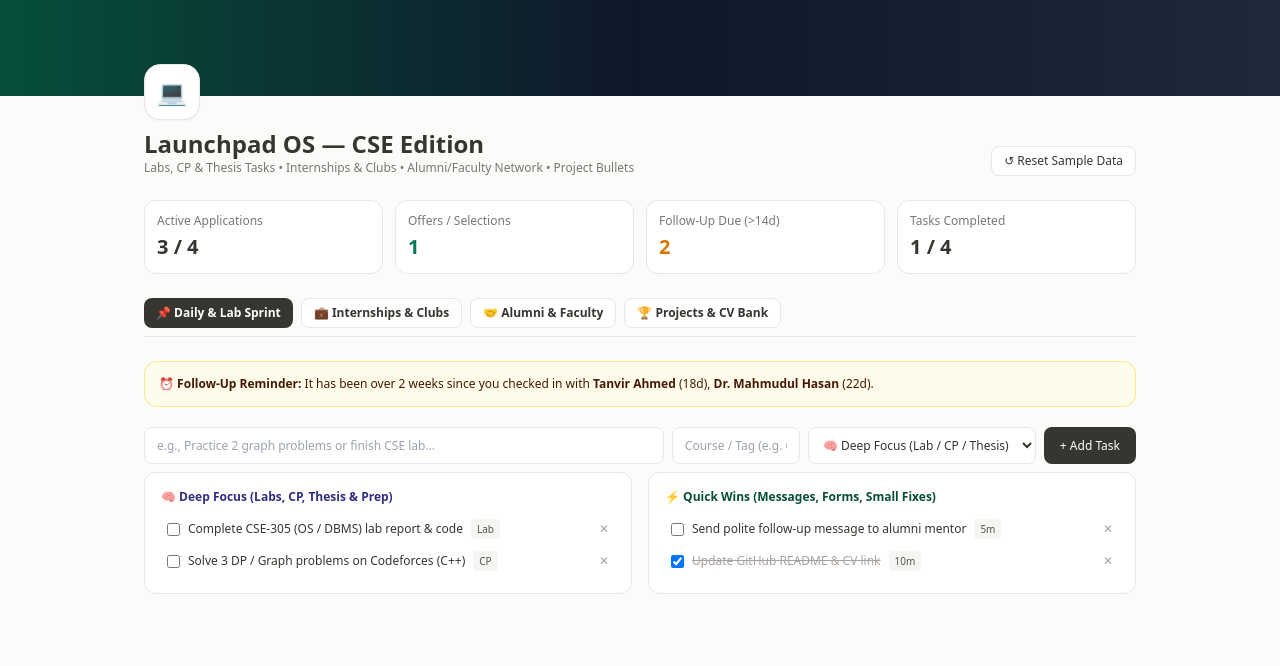
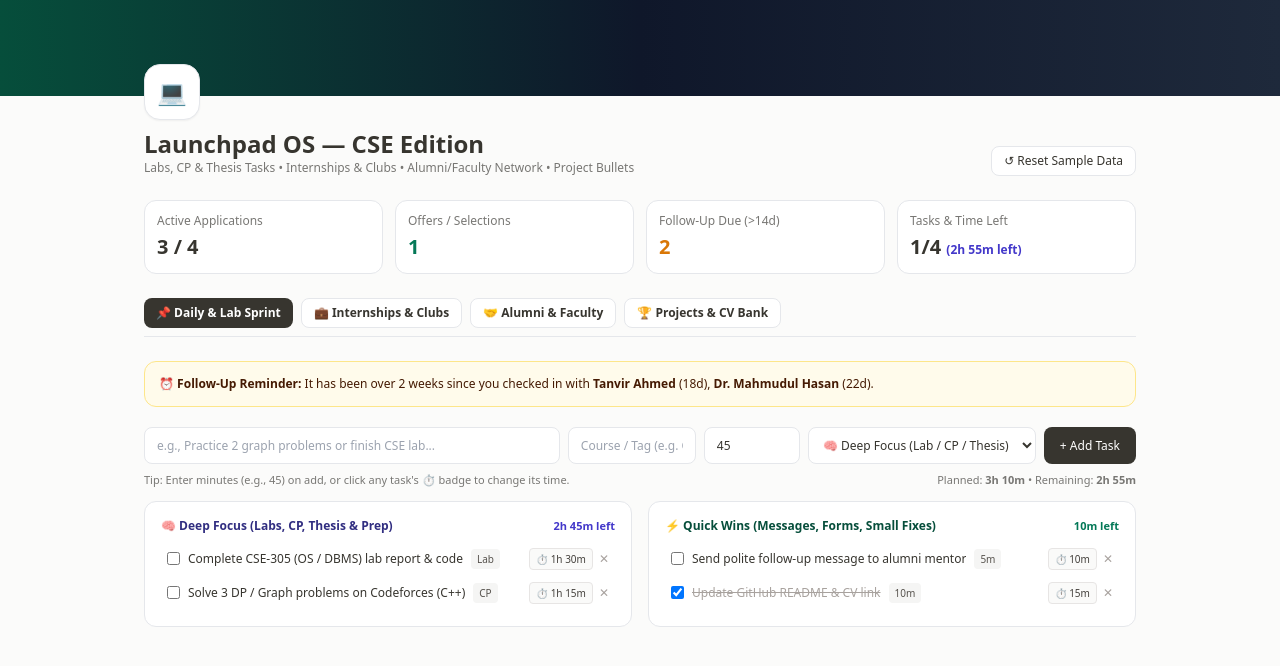
Before and after one commit to as-em/launchpad-student-os, a plain HTML site: page index.html in a window 1280 px wide. Drawn offline with nearby package versions, Linux system fonts and the light colour scheme.

Commit message:
Update index.html

```diff
--- a/index.html
+++ b/index.html
@@ -86,10 +86,10 @@
           { id: 3, name: 'Dr. Mahmudul Hasan', role: 'Associate Professor, CSE', org: 'AI & NLP Lab', days: 22, note: 'Ask about available 4th-year thesis / research slots.' }
         ],
         tasks: [
-          { id: 1, title: 'Complete CSE-305 (OS / DBMS) lab report & code', tag: 'Lab', energy: 'High', done: false },
-          { id: 2, title: 'Solve 3 DP / Graph problems on Codeforces (C++)', tag: 'CP', energy: 'High', done: false },
-          { id: 3, title: 'Send polite follow-up message to alumni mentor', tag: '5m', energy: 'Low', done: false },
-          { id: 4, title: 'Update GitHub README & CV link', tag: '10m', energy: 'Low', done: true }
+          { id: 1, title: 'Complete CSE-305 (OS / DBMS) lab report & code', tag: 'Lab', energy: 'High', minutes: 90, done: false },
+          { id: 2, title: 'Solve 3 DP / Graph problems on Codeforces (C++)', tag: 'CP', energy: 'High', minutes: 75, done: false },
+          { id: 3, title: 'Send polite follow-up message to alumni mentor', tag: '5m', energy: 'Low', minutes: 10, done: false },
+          { id: 4, title: 'Update GitHub README & CV link', tag: '10m', energy: 'Low', minutes: 15, done: true }
         ],
         modalOppId: null,
         customDesc: '',
@@ -99,6 +99,7 @@
 
       let state = JSON.parse(localStorage.getItem('launchpad_bd_cse_v1') || 'null') || structuredClone(defaults);
       state.taskError = state.taskError || '';
+      state.tasks = (state.tasks || []).map(t => ({ ...t, minutes: Number(t.minutes) > 0 ? Number(t.minutes) : 30 }));
 
       function save() {
         localStorage.setItem('launchpad_bd_cse_v1', JSON.stringify(state));
@@ -113,6 +114,14 @@
           '"': '&quot;',
           "'": '&#39;'
         }[m]));
+      }
+
+      function formatMins(mins) {
+        const m = Math.max(0, Number(mins) || 0);
+        if (m < 60) return `${m}m`;
+        const h = Math.floor(m / 60);
+        const rem = m % 60;
+        return rem ? `${h}h ${rem}m` : `${h}h`;
       }
 
       window.setTab = t => {
@@ -172,6 +181,20 @@
         }
       };
 
+      window.editTaskTime = id => {
+        const t = state.tasks.find(x => x.id === id);
+        if (!t) return;
+        const input = prompt(`Set time in minutes for "${t.title}":`, String(t.minutes || 30));
+        if (input === null) return;
+        const parsed = parseInt(input, 10);
+        if (!Number.isNaN(parsed) && parsed > 0 && parsed <= 1440) {
+          t.minutes = parsed;
+          save();
+        } else {
+          alert('Please enter a valid number of minutes (1 to 1440).');
+        }
+      };
+
       window.deleteTask = id => {
         state.tasks = state.tasks.filter(x => x.id !== id);
         save();
@@ -182,10 +205,13 @@
         const titleInput = document.getElementById('taskTitle');
         const tagInput = document.getElementById('taskTag');
         const energySelect = document.getElementById('taskEnergy');
+        const minutesInput = document.getElementById('taskMinutes');
 
         const title = titleInput ? titleInput.value.trim() : '';
         const energy = energySelect ? energySelect.value : 'High';
         const tag = (tagInput && tagInput.value.trim()) || (energy === 'High' ? 'Study/CP' : 'Quick');
+        const rawMins = minutesInput ? parseInt(minutesInput.value, 10) : (energy === 'High' ? 60 : 15);
+        const minutes = !Number.isNaN(rawMins) && rawMins > 0 && rawMins <= 1440 ? rawMins : (energy === 'High' ? 60 : 15);
 
         if (!title) {
           state.taskError = 'Please type a task before clicking + Add Task.';
@@ -200,6 +226,7 @@
           title,
           tag,
           energy,
+          minutes,
           done: false
         });
         save();
@@ -276,11 +303,31 @@
         render();
       };
 
+      function renderTaskRow(t) {
+        return `
+          <div class="flex items-center justify-between gap-2 rounded p-1.5 text-xs hover:bg-stone-50">
+            <label class="flex min-w-0 flex-1 cursor-pointer items-center gap-2">
+              <input type="checkbox" ${t.done ? 'checked' : ''} onchange="toggleTask(${t.id})" />
+              <span class="truncate ${t.done ? 'line-through text-stone-400' : ''}">${esc(t.title)}</span>
+              <span class="shrink-0 rounded bg-stone-100 px-1.5 py-0.5 text-[10px] text-stone-600">${esc(t.tag)}</span>
+            </label>
+            <div class="flex shrink-0 items-center gap-1.5">
+              <button type="button" onclick="editTaskTime(${t.id})" title="Click to edit time in minutes" class="rounded border border-stone-200 bg-stone-50 px-1.5 py-0.5 text-[10px] font-medium text-stone-700 hover:bg-stone-100">
+                ⏱️ ${formatMins(t.minutes)}
+              </button>
+              <button type="button" onclick="deleteTask(${t.id})" title="Delete" class="text-stone-400 hover:text-red-600">✕</button>
+            </div>
+          </div>
+        `;
+      }
+
       function render() {
         const cold = state.contacts.filter(c => c.days > 14);
         const activeCount = state.opps.filter(o => o.status !== 'Wishlist').length;
         const offersCount = state.opps.filter(o => o.status === 'Offer').length;
         const doneCount = state.tasks.filter(t => t.done).length;
+        const totalMins = state.tasks.reduce((sum, t) => sum + (Number(t.minutes) || 0), 0);
+        const remainingMins = state.tasks.filter(t => !t.done).reduce((sum, t) => sum + (Number(t.minutes) || 0), 0);
 
         let modalHtml = '';
         if (state.modalOppId) {
@@ -357,8 +404,8 @@
                 <div class="mt-1 text-xl font-bold text-amber-600">${cold.length}</div>
               </div>
               <div class="rounded-xl border bg-white p-3">
-                <div class="text-xs text-[#787774]">Tasks Completed</div>
-                <div class="mt-1 text-xl font-bold">${doneCount} / ${state.tasks.length}</div>
+                <div class="text-xs text-[#787774]">Tasks & Time Left</div>
+                <div class="mt-1 text-xl font-bold">${doneCount}/${state.tasks.length} <span class="text-xs font-semibold text-indigo-700">(${formatMins(remainingMins)} left)</span></div>
               </div>
             </div>
 
@@ -378,39 +425,40 @@
               <form onsubmit="addTask(event)" class="mb-2 flex flex-wrap gap-2">
                 <input id="taskTitle" placeholder="e.g., Practice 2 graph problems or finish CSE lab..." class="min-w-[200px] flex-1 rounded-lg border bg-white px-3 py-2 text-xs focus:outline-none focus:ring-2 focus:ring-stone-300" />
                 <input id="taskTag" placeholder="Course / Tag (e.g. CSE-311)" class="w-32 rounded-lg border bg-white px-3 py-2 text-xs focus:outline-none focus:ring-2 focus:ring-stone-300" />
+                <input id="taskMinutes" type="number" min="1" max="1440" list="presetMinutes" value="45" title="Estimated time in minutes" class="w-24 rounded-lg border bg-white px-3 py-2 text-xs focus:outline-none focus:ring-2 focus:ring-stone-300" />
+                <datalist id="presetMinutes">
+                  <option value="15"></option>
+                  <option value="30"></option>
+                  <option value="45"></option>
+                  <option value="60"></option>
+                  <option value="90"></option>
+                  <option value="120"></option>
+                </datalist>
                 <select id="taskEnergy" class="rounded-lg border bg-white px-2.5 py-2 text-xs focus:outline-none focus:ring-2 focus:ring-stone-300">
                   <option value="High">🧠 Deep Focus (Lab / CP / Thesis)</option>
                   <option value="Low">⚡ Quick Task (5–15m)</option>
                 </select>
                 <button type="submit" class="rounded-lg bg-[#37352f] px-4 py-2 text-xs font-medium text-white hover:bg-stone-800 active:scale-[0.99]">+ Add Task</button>
               </form>
-              ${state.taskError ? `<p class="mb-4 text-xs font-medium text-red-600">${esc(state.taskError)}</p>` : '<div class="mb-2"></div>'}
+              <div class="mb-3 flex flex-wrap items-center justify-between gap-2 text-[11px] text-[#787774]">
+                <span>Tip: Enter minutes (e.g., 45) on add, or click any task's ⏱️ badge to change its time.</span>
+                <span>Planned: <strong>${formatMins(totalMins)}</strong> • Remaining: <strong>${formatMins(remainingMins)}</strong></span>
+              </div>
+              ${state.taskError ? `<p class="mb-4 text-xs font-medium text-red-600">${esc(state.taskError)}</p>` : ''}
               <div class="grid grid-cols-1 gap-4 md:grid-cols-2">
                 <div class="rounded-xl border bg-white p-4">
-                  <div class="mb-2 text-xs font-bold text-indigo-900">🧠 Deep Focus (Labs, CP, Thesis & Prep)</div>
-                  ${state.tasks.filter(t => t.energy === 'High').map(t => `
-                    <div class="flex items-center justify-between gap-2 rounded p-1.5 text-xs hover:bg-stone-50">
-                      <label class="flex flex-1 cursor-pointer items-center gap-2">
-                        <input type="checkbox" ${t.done ? 'checked' : ''} onchange="toggleTask(${t.id})" />
-                        <span class="${t.done ? 'line-through text-stone-400' : ''}">${esc(t.title)}</span>
-                        <span class="rounded bg-stone-100 px-1.5 py-0.5 text-[10px] text-stone-600">${esc(t.tag)}</span>
-                      </label>
-                      <button onclick="deleteTask(${t.id})" title="Delete" class="text-stone-400 hover:text-red-600">✕</button>
-                    </div>
-                  `).join('') || '<p class="text-xs text-stone-400">No deep focus tasks yet.</p>'}
+                  <div class="mb-2 flex items-center justify-between text-xs font-bold text-indigo-900">
+                    <span>🧠 Deep Focus (Labs, CP, Thesis & Prep)</span>
+                    <span class="text-[11px] font-semibold text-indigo-700">${formatMins(state.tasks.filter(t => t.energy === 'High' && !t.done).reduce((s, t) => s + t.minutes, 0))} left</span>
+                  </div>
+                  ${state.tasks.filter(t => t.energy === 'High').map(renderTaskRow).join('') || '<p class="text-xs text-stone-400">No deep focus tasks yet.</p>'}
                 </div>
                 <div class="rounded-xl border bg-white p-4">
-                  <div class="mb-2 text-xs font-bold text-emerald-900">⚡ Quick Wins (Messages, Forms, Small Fixes)</div>
-                  ${state.tasks.filter(t => t.energy === 'Low').map(t => `
-                    <div class="flex items-center justify-between gap-2 rounded p-1.5 text-xs hover:bg-stone-50">
-                      <label class="flex flex-1 cursor-pointer items-center gap-2">
-                        <input type="checkbox" ${t.done ? 'checked' : ''} onchange="toggleTask(${t.id})" />
-                        <span class="${t.done ? 'line-through text-stone-400' : ''}">${esc(t.title)}</span>
-                        <span class="rounded bg-stone-100 px-1.5 py-0.5 text-[10px] text-stone-600">${esc(t.tag)}</span>
-                      </label>
-                      <button onclick="deleteTask(${t.id})" title="Delete" class="text-stone-400 hover:text-red-600">✕</button>
-                    </div>
-                  `).join('') || '<p class="text-xs text-stone-400">No quick tasks yet.</p>'}
+                  <div class="mb-2 flex items-center justify-between text-xs font-bold text-emerald-900">
+                    <span>⚡ Quick Wins (Messages, Forms, Small Fixes)</span>
+                    <span class="text-[11px] font-semibold text-emerald-700">${formatMins(state.tasks.filter(t => t.energy === 'Low' && !t.done).reduce((s, t) => s + t.minutes, 0))} left</span>
+                  </div>
+                  ${state.tasks.filter(t => t.energy === 'Low').map(renderTaskRow).join('') || '<p class="text-xs text-stone-400">No quick tasks yet.</p>'}
                 </div>
               </div>
             ` : ''}
```
